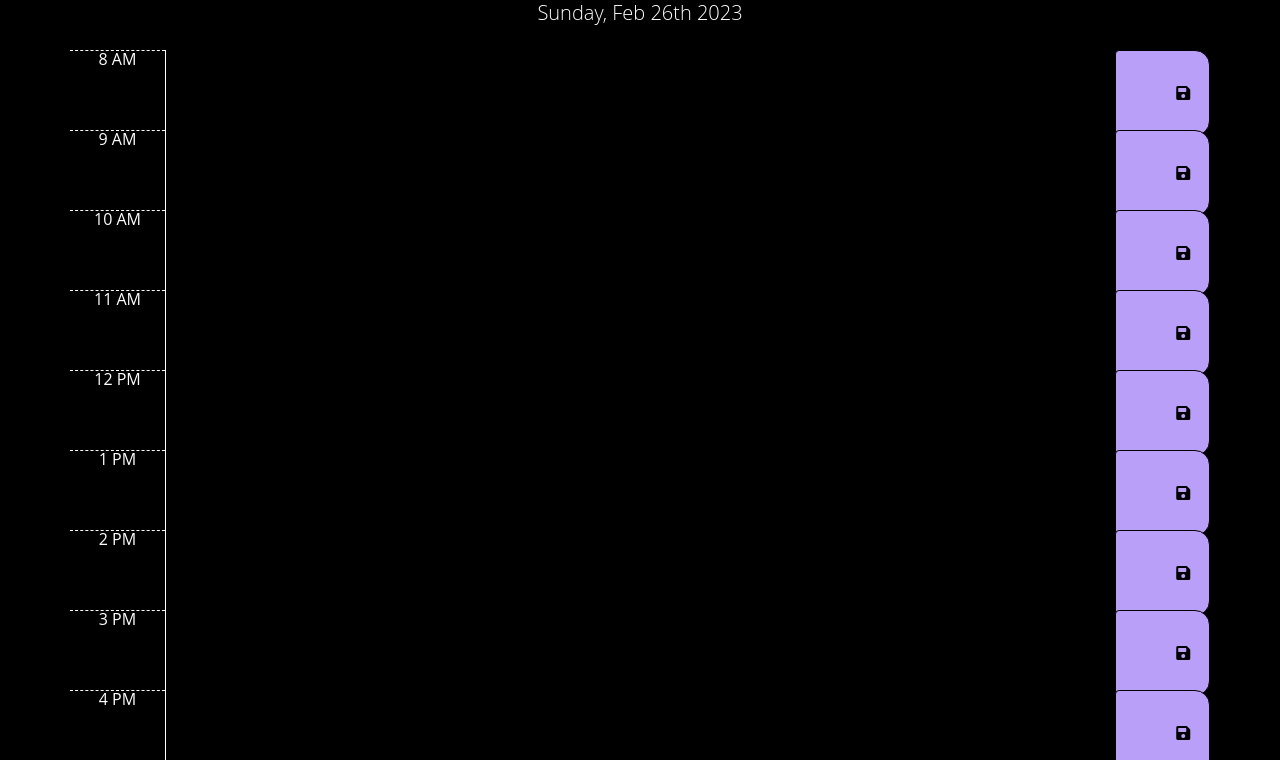
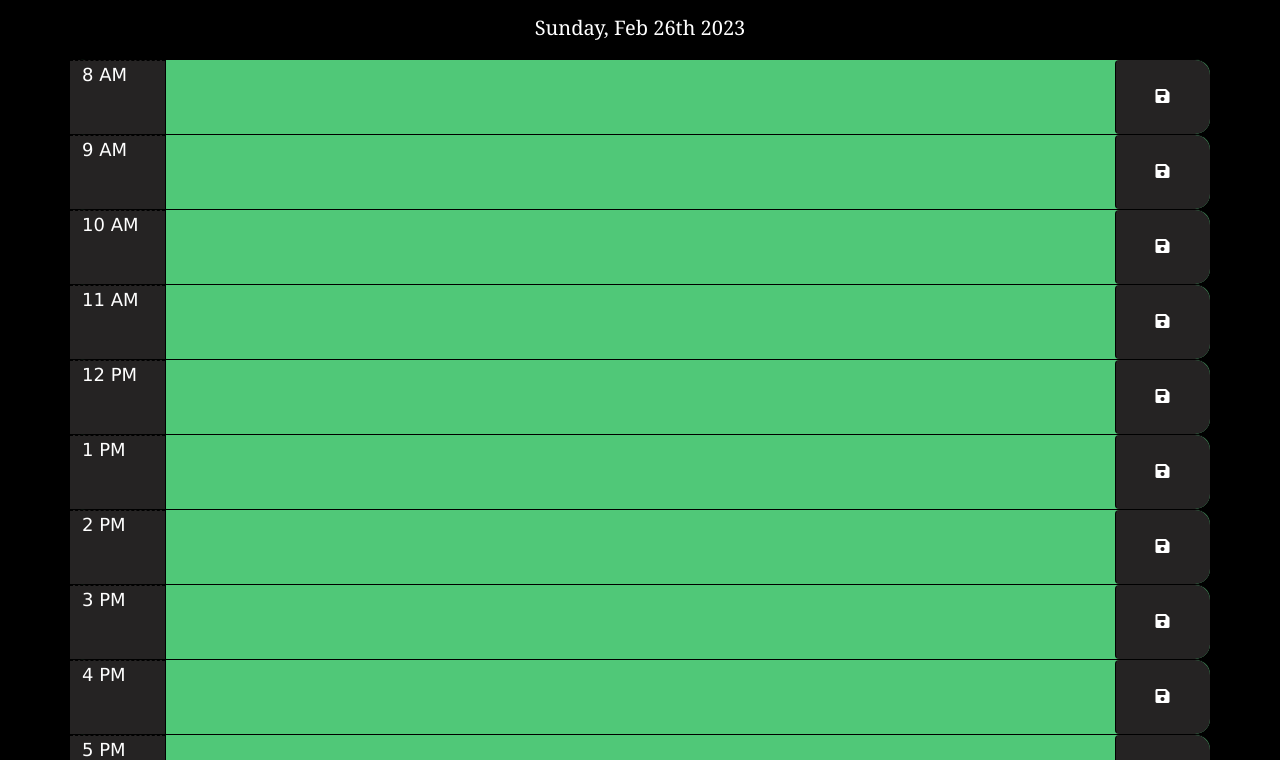
Before and after one commit to malachigamblin/Third-Party-APIs-Challenge-Work-Day-Scheduler, a plain HTML site: page index.html in a window 1280 px wide. Shown: the part 118-878 px from the top of the page. Drawn offline with nearby package versions, Linux system fonts and the light colour scheme.

Commit message:
added get item method to retrieve data from local storage

```diff
--- a/assets/css/style.css
+++ b/assets/css/style.css
@@ -1,7 +1,6 @@
 body {
-  font-family: "Open Sans", sans-serif;
-  font-size: 16px;
-  line-height: 1;
+  font-family: Verdana, Geneva, Tahoma, sans-serif;
+  font-size: 18px;
   background-color: #000000;
 }
 
@@ -10,16 +9,15 @@ textarea {
   border: none;
   resize: none;
   color: #ffffff;
-  border-left: 1px solid rgb(255, 255, 255);
+  border-left: 1px solid black;
   padding: 10px;
 }
-
 .jumbotron {
   text-align: center;
   background-color: transparent;
   color: rgb(255, 255, 255);
   border-radius: 0;
-  border-bottom: 10px solid rgb(0, 0, 0);
+  font-family: Georgia, 'Times New Roman', Times, serif;
 }
 
 .description {
@@ -27,44 +25,40 @@ textarea {
 }
 
 .time-block {
-  text-align: center;
   border-radius: 15px;
 }
 
 .row {
-  white-space: pre-wrap;
-  height: 80px;
   border-top: 1px solid rgb(0, 0, 0);
 }
 
 .hour {
-  background-color: #000000;
+  background-color: #252323;
   color: #ffffff;
-  border-top: 1px dashed #ffffff;
+  border-top: 1px dashed #000000;
 }
 
 .past {
-  background-color: #d3d3d3;
+  background-color: #483c32;
   color: white;
 }
 
 .present {
-  background-color: #ff6961;
+  background-color: #9f6ba0;
   color: white;
 }
 
 .future {
-  background-color: #77dd77;
+  background-color: #50c878;
   color: white;
 }
 
 .saveBtn {
-  border-left: 1px solid rgb(255, 255, 255);
+  border-left: 1px solid black;
   border-top-right-radius: 15px;
   border-bottom-right-radius: 15px;
-  border-color: #000000;
-  background-color: #ba9ff8;
-  color: rgb(0, 0, 0);
+  background-color: #252323;
+  color: white;
 }
 
 .saveBtn i:hover {
--- a/assets/js/script.js
+++ b/assets/js/script.js
@@ -30,4 +30,17 @@ $(document).ready(function () {
       }
     });
   }
+
+  $("#hour8 .description").val(localStorage.getItem("hour8"));
+  $("#hour9 .description").val(localStorage.getItem("hour9"));
+  $("#hour10 .description").val(localStorage.getItem("hour10"));
+  $("#hour11 .description").val(localStorage.getItem("hour11"));
+  $("#hour12 .description").val(localStorage.getItem("hour12"));
+  $("#hour13 .description").val(localStorage.getItem("hour13"));
+  $("#hour14 .description").val(localStorage.getItem("hour14"));
+  $("#hour15 .description").val(localStorage.getItem("hour15"));
+  $("#hour16 .description").val(localStorage.getItem("hour16"));
+  $("#hour17 .description").val(localStorage.getItem("hour17"));
+
+  timeTracker();
 });
```
